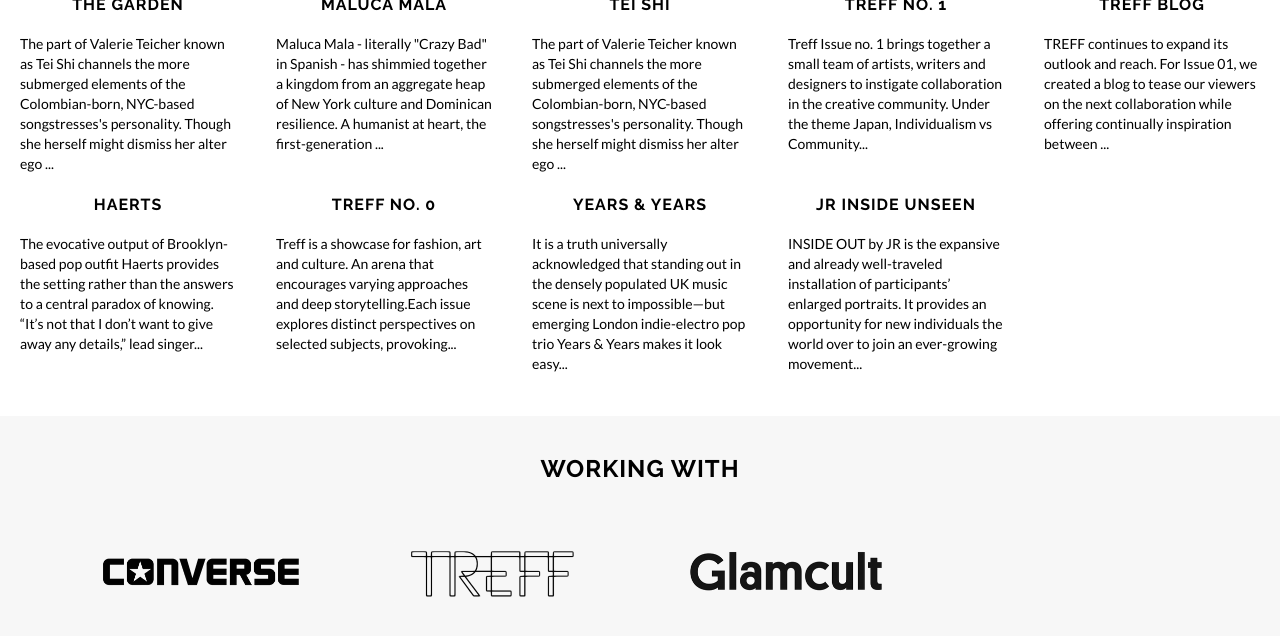
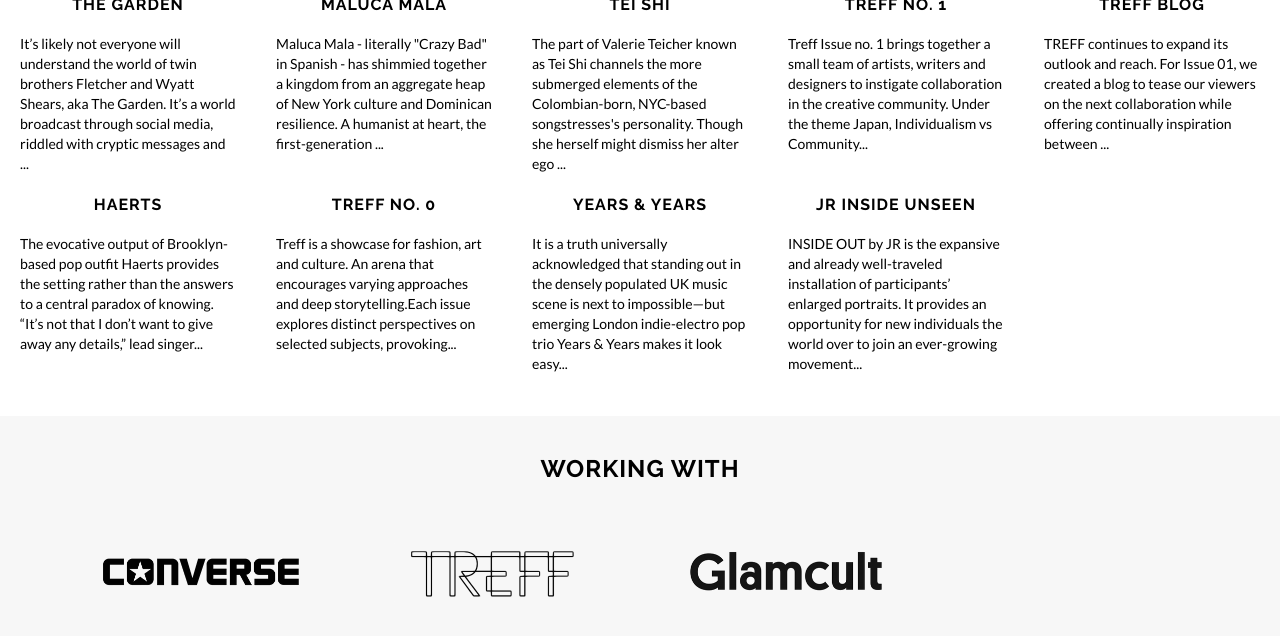
Before and after one commit to emilygv/emilyvernon.com, a Jekyll site: the page built from index.html, in a window 1280 px wide and 900 px high, scrolled down 1216 px, cut to the strip 225-861 px from the top of the window. Built offline with Jekyll 4.4.1, drawn with Linux system fonts in a browser that asks for light colours; nearby versions of some CDN libraries.

Commit message:
Update the-garden.md

```diff
--- a/_projects/journalism/the-garden.md
+++ b/_projects/journalism/the-garden.md
@@ -6,7 +6,7 @@
 category: Journalism
 tags: "Music"
 client: GLAMCULT
-description: The part of Valerie Teicher known as Tei Shi channels the more submerged elements of the Colombian-born, NYC-based songstresses's personality. Though she herself might dismiss her alter ego ...
+description: It’s likely not everyone will understand the world of twin brothers Fletcher and Wyatt Shears, aka The Garden. It’s a world broadcast through social media, riddled with cryptic messages and ...
 ---
 It’s likely not everyone will understand the world of twin brothers Fletcher and Wyatt Shears, aka The Garden. It’s a world broadcast through social media, riddled with cryptic messages and populated by imaginary characters. But despite their onstage antics—not to mention Fletcher’s cross-dressing past—the Shears boys are really just a pair of ordinary Orange County twenty-somethings, with all-American smiles.
 
```
